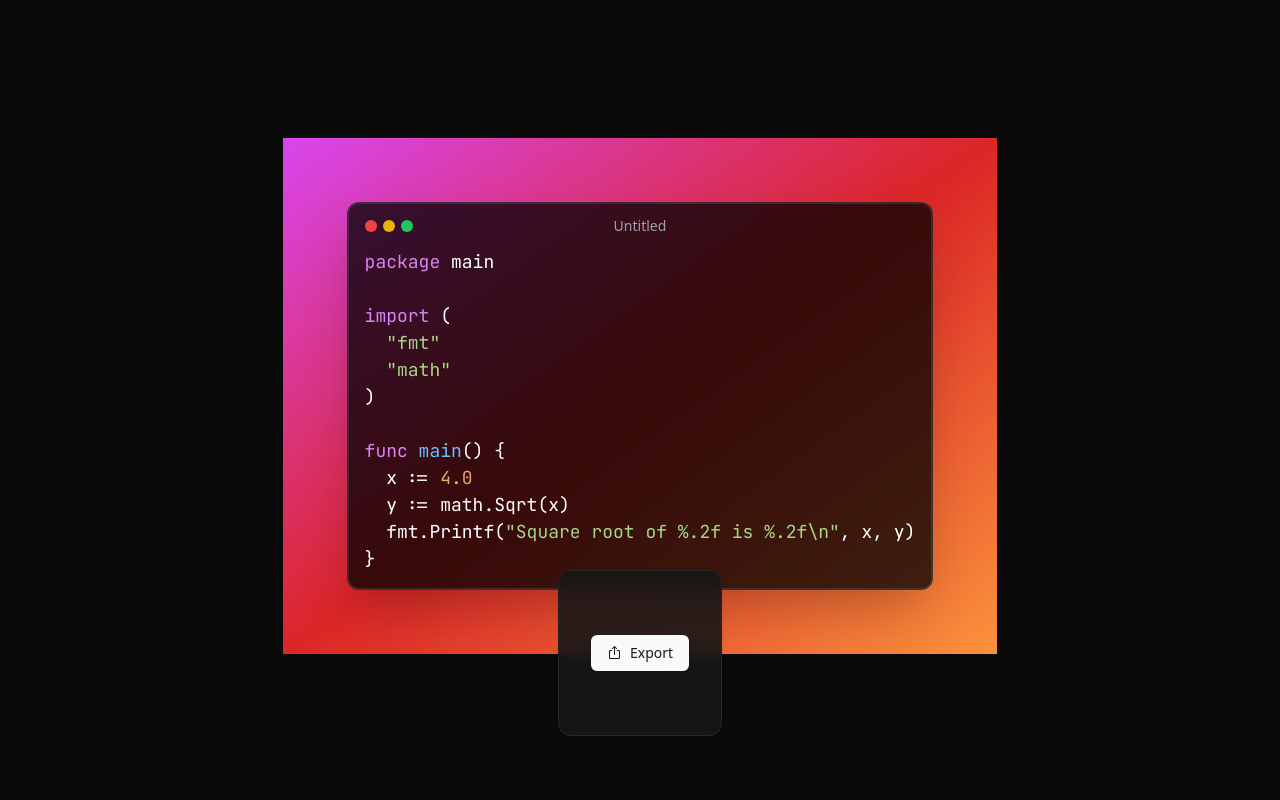
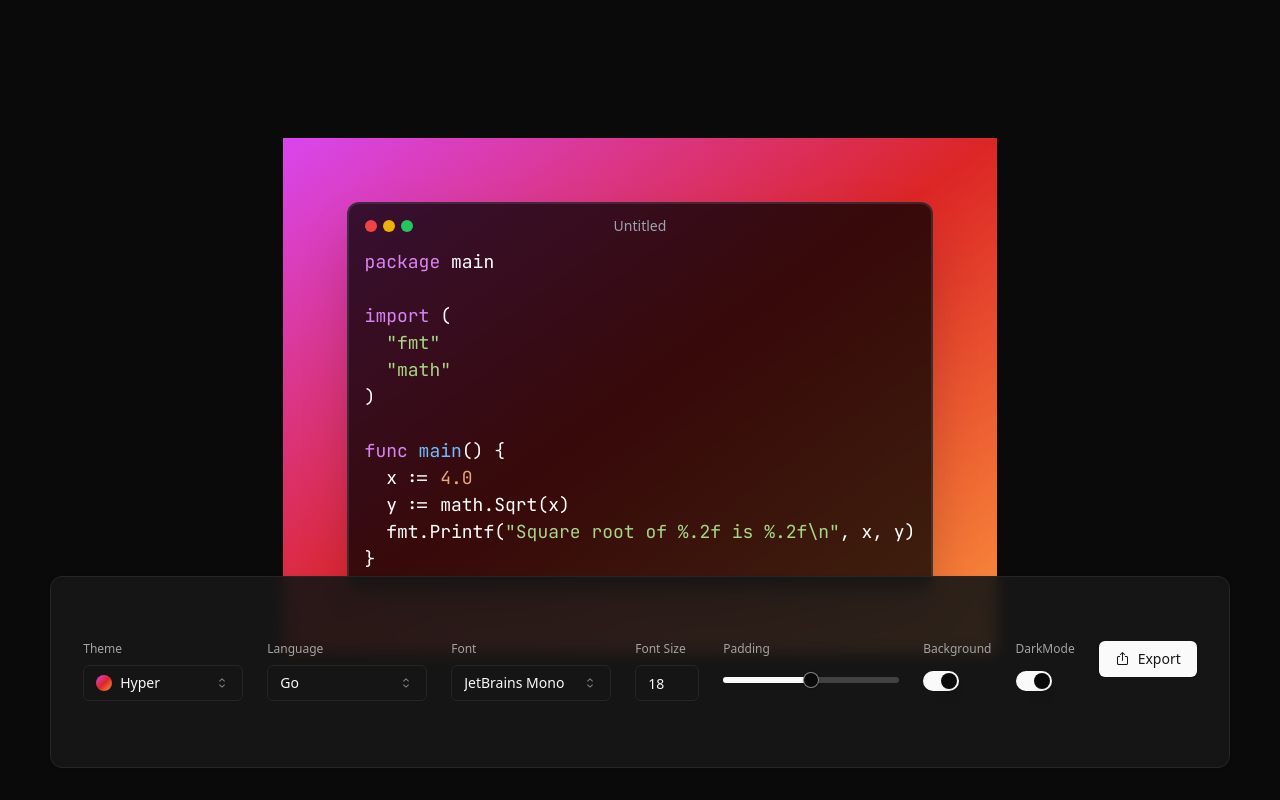
Before and after one commit to DevrajDC/dc-code-screenshot, a React (Vite) app: page / in a window 1280 px wide. Built offline with nearby package versions, Linux system fonts and the light colour scheme.

Commit message:
Completed all the controls and its functionality

```diff
--- a/src/App.jsx
+++ b/src/App.jsx
@@ -1,11 +1,17 @@
-import { useRef } from "react";
+import { useEffect, useRef } from "react";
+import { themes, fonts } from "./options";
+import useStore from "./store";
+import { cn } from "./lib/utils";
 import CodeEditor from "./components/CodeEditor";
-import { themes, fonts } from "./options";
-import { cn } from "./lib/utils";
-import useStore from "./store";
-import { Card } from "./components/ui/card";
-import { Button } from "./components/ui/button";
+import { Card, CardContent } from "./components/ui/card";
 import ExportOptions from "./components/controls/ExportOptions";
+import ThemeSelect from "./components/controls/ThemeSelect";
+import LanguageSelect from "./components/controls/LanguageSelect";
+import FontSelect from "./components/controls/FontSelect";
+import FontSizeInput from "./components/controls/FontSizeInput";
+import PaddingSlider from "./components/controls/PaddingSlider";
+import BackgroundSwitch from "./components/controls/BackgroundSwitch";
+import DarkModeSwitch from "./components/controls/DarkModeSwitch";
 
 function App() {
   const theme = useStore((state) => state.theme);
@@ -14,6 +20,21 @@ function App() {
   const showBackground = useStore((state) => state.showBackground);
 
   const editorRef = useRef(null);
+
+  useEffect(() => {
+    const queryParams = new URLSearchParams(location.search);
+    if (queryParams.size === 0) return;
+    const state = Object.fromEntries(queryParams);
+
+    useStore.setState({
+      ...state,
+      code: state.code ? atob(state.code) : "",
+      autoDetectLanguage: state.autoDetectLanguage === "true",
+      darkMode: state.darkMode === "true",
+      fontSize: Number(state.fontSize || 18),
+      padding: Number(state.padding || 64),
+    });
+  }, []);
 
   return (
     <main className="dark min-h-screen flex justify-center items-center bg-neutral-950 text-white">
@@ -38,8 +59,17 @@ function App() {
         <CodeEditor />
       </div>
 
-      <Card className="fixed bottom-16 py-16 px-8 mx-6 bg-neutral-900/90 backdrop-blur">
-        <ExportOptions targetRef={editorRef} />
+      <Card className="fixed bottom-8 py-16 px-8 mx-6 bg-neutral-900/90 backdrop-blur">
+        <CardContent className="flex flex-wrap gap-6 p-0">
+          <ThemeSelect />
+          <LanguageSelect />
+          <FontSelect />
+          <FontSizeInput />
+          <PaddingSlider />
+          <BackgroundSwitch />
+          <DarkModeSwitch />
+          <ExportOptions targetRef={editorRef} />
+        </CardContent>
       </Card>
     </main>
   );
--- /dev/null
+++ b/src/components/controls/BackgroundSwitch.jsx
@@ -0,0 +1,21 @@
+import useStore from "@/store";
+import { Switch } from "../ui/switch";
+
+export default function BackgroundSwitch() {
+  const showBg = useStore((state) => state.showBackground);
+
+  return (
+    <div>
+      <label className="block mb-2 text-xs font-medium text-neutral-400">
+        Background
+      </label>
+      <Switch
+        checked={showBg}
+        onCheckedChange={(checked) =>
+          useStore.setState({ showBackground: checked })
+        }
+        className="my-1.5"
+      />
+    </div>
+  );
+}
--- /dev/null
+++ b/src/components/controls/DarkModeSwitch.jsx
@@ -0,0 +1,19 @@
+import useStore from "@/store";
+import { Switch } from "../ui/switch";
+
+export default function DarkModeSwitch() {
+  const darkMode = useStore((state) => state.darkMode);
+
+  return (
+    <div>
+      <label className="block mb-2 text-xs font-medium text-neutral-400">
+        DarkMode
+      </label>
+      <Switch
+        checked={darkMode}
+        onCheckedChange={(checked) => useStore.setState({ darkMode: checked })}
+        className="my-1.5"
+      />
+    </div>
+  );
+}
--- a/src/components/controls/ExportOptions.jsx
+++ b/src/components/controls/ExportOptions.jsx
@@ -18,6 +18,8 @@ import { toBlob, toPng, toSvg } from "html-to-image";
 import useStore from "@/store";
 
 export default function ExportOptions({ targetRef }) {
+  const title = useStore((state) => state.title);
+
   const copyImage = async () => {
     // generate blob from DOM node using html-to-image library
     const imgBlob = await toBlob(targetRef.current, {
@@ -44,6 +46,31 @@ export default function ExportOptions({ targetRef }) {
 
     // Construct the URL with query parameters and copy it to the clipboard
     navigator.clipboard.writeText(`${location.href}?${queryParams}`);
+  };
+
+  // Save images in different formats
+  const saveImage = async (name, format) => {
+    let imgUrl, filename;
+
+    switch (format) {
+      case "PNG":
+        imgUrl = await toPng(targetRef.current, { pixelRatio: 2 });
+        filename = `${name}.png`;
+        break;
+      case "SVG":
+        imgUrl = await toSvg(targetRef.current, { pixelRatio: 2 });
+        filename = `${name}.svg`;
+        break;
+
+      default:
+        return;
+    }
+
+    // using anchor tag prompt dowload window
+    const a = document.createElement("a");
+    a.href = imgUrl;
+    a.download = filename;
+    a.click();
   };
 
   return (
@@ -85,13 +112,31 @@ export default function ExportOptions({ targetRef }) {
 
         <DropdownMenuSeparator />
 
-        <DropdownMenuItem className="gap-2">
+        <DropdownMenuItem
+          className="gap-2"
+          onClick={() =>
+            toast.promise(saveImage(title, "PNG"), {
+              loading: "Exporting PNG image...",
+              success: "Exported successfully!",
+              error: "Something went wrong!",
+            })
+          }
+        >
           <DownloadIcon />
           Save as PNG
           <DropdownMenuShortcut>⌘S</DropdownMenuShortcut>
         </DropdownMenuItem>
 
-        <DropdownMenuItem className="gap-2">
+        <DropdownMenuItem
+          className="gap-2"
+          onClick={() =>
+            toast.promise(saveImage(title, "SVG"), {
+              loading: "Exporting SVG image...",
+              success: "Exported successfully!",
+              error: "Something went wrong!",
+            })
+          }
+        >
           <DownloadIcon />
           Save as SVG
           <DropdownMenuShortcut>⇧⌘S</DropdownMenuShortcut>
--- /dev/null
+++ b/src/components/controls/FontSelect.jsx
@@ -0,0 +1,36 @@
+import { fonts } from "@/options";
+import {
+  Select,
+  SelectContent,
+  SelectItem,
+  SelectTrigger,
+  SelectValue,
+} from "../ui/select";
+import useStore from "@/store";
+
+export default function FontSelect() {
+  const fontStyle = useStore((state) => state.fontStyle);
+
+  return (
+    <div>
+      <label className="block mb-2 text-xs font-medium text-neutral-400">
+        Font
+      </label>
+      <Select
+        value={fontStyle}
+        onValueChange={(fontStyle) => useStore.setState({ fontStyle })}
+      >
+        <SelectTrigger className="w-40">
+          <SelectValue placeholder="Select Font" />
+        </SelectTrigger>
+        <SelectContent className="dark max-h-[500px]">
+          {Object.entries(fonts).map(([id, font]) => (
+            <SelectItem key={id} value={id}>
+              {font.name}
+            </SelectItem>
+          ))}
+        </SelectContent>
+      </Select>
+    </div>
+  );
+}
--- /dev/null
+++ b/src/components/controls/FontSizeInput.jsx
@@ -0,0 +1,23 @@
+import useStore from "@/store";
+import { Input } from "../ui/input";
+
+export default function FontSizeInput() {
+  const fontSize = useStore((state) => state.fontSize);
+
+  return (
+    <div>
+      <label className="block mb-2 text-xs font-medium text-neutral-400">
+        Font Size
+      </label>
+      <Input
+        type="number"
+        className="!dark w-16 bg-transparent"
+        min={6}
+        value={fontSize}
+        onChange={(e) =>
+          useStore.setState({ fontSize: Number(e.target.value) })
+        }
+      />
+    </div>
+  );
+}
--- /dev/null
+++ b/src/components/controls/LanguageSelect.jsx
@@ -0,0 +1,45 @@
+import { languages, themes } from "@/options"
+import {
+  Select,
+  SelectContent,
+  SelectItem,
+  SelectTrigger,
+  SelectValue,
+} from "../ui/select"
+import { cn } from "@/lib/utils"
+import useStore from "@/store"
+import { MagicWandIcon } from "@radix-ui/react-icons"
+
+export default function LanguageSelect() {
+  const language = useStore((state) => state.language)
+  const autoDetectLanguage = useStore((state) => state.autoDetectLanguage)
+
+  const handleChange = (language) => {
+    if (language === "auto-detect") {
+      useStore.setState({ autoDetectLanguage: true, language: "plaintext" })
+    } else {
+      useStore.setState({ autoDetectLanguage: false, language })
+    }
+  }
+  return (
+    <div>
+      <label className="block mb-2 text-xs font-medium text-neutral-400">
+        Language
+      </label>
+      <Select value={language} onValueChange={handleChange}>
+        <SelectTrigger className="w-40">
+          {autoDetectLanguage && <MagicWandIcon className="mr-2" />}
+          <SelectValue placeholder="Select Language" />
+        </SelectTrigger>
+        <SelectContent className="dark max-h-[500px]">
+          <SelectItem value="auto-detect">Auto Detect</SelectItem>
+          {Object.entries(languages).map(([lang, name]) => (
+            <SelectItem key={lang} value={lang}>
+              {name}
+            </SelectItem>
+          ))}
+        </SelectContent>
+      </Select>
+    </div>
+  )
+}
--- /dev/null
+++ b/src/components/controls/PaddingSlider.jsx
@@ -0,0 +1,21 @@
+import useStore from "@/store";
+import { Slider } from "../ui/slider";
+
+export default function PaddingSlider() {
+  const padding = useStore((state) => state.padding);
+
+  return (
+    <div>
+      <label className="block mb-2 text-xs font-medium text-neutral-400">
+        Padding
+      </label>
+      <Slider
+        className="w-44 my-5"
+        value={[padding]}
+        onValueChange={([padding]) => useStore.setState({ padding })}
+        max={128}
+        step={8}
+      />
+    </div>
+  );
+}
--- /dev/null
+++ b/src/components/controls/ThemeSelect.jsx
@@ -0,0 +1,41 @@
+import { themes } from "@/options";
+import {
+  Select,
+  SelectContent,
+  SelectItem,
+  SelectTrigger,
+  SelectValue,
+} from "../ui/select";
+import { cn } from "@/lib/utils";
+import useStore from "@/store";
+
+export default function ThemeSelect() {
+  const theme = useStore((state) => state.theme);
+
+  return (
+    <div>
+      <label className="block mb-2 text-xs font-medium text-neutral-400">
+        Theme
+      </label>
+      <Select
+        value={theme}
+        onValueChange={(theme) => useStore.setState({ theme })}
+      >
+        <SelectTrigger className="w-40">
+          <SelectValue placeholder="Select Theme" />
+        </SelectTrigger>
+        <SelectContent className="dark">
+          {/* Object.entries(themes) returns an array of key-value pairs, where each pair consists of a theme name (name) and its corresponding theme object (theme) */}
+          {Object.entries(themes).map(([name, theme]) => (
+            <SelectItem key={name} value={name}>
+              <div className="flex gap-2 items-center">
+                <div className={cn("h-4 w-4 rounded-full", theme.background)} />
+                <span className="capitalize">{name}</span>
+              </div>
+            </SelectItem>
+          ))}
+        </SelectContent>
+      </Select>
+    </div>
+  );
+}
```
